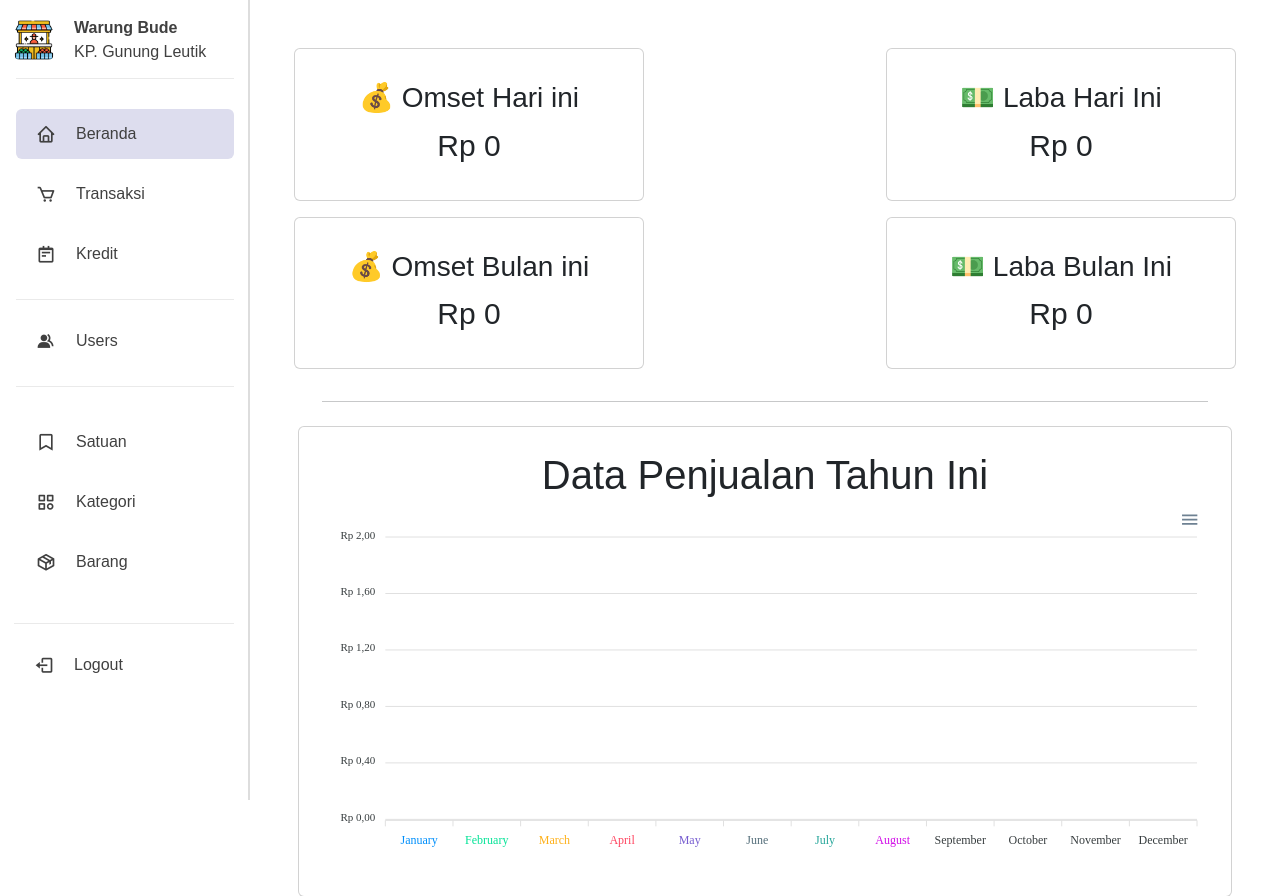
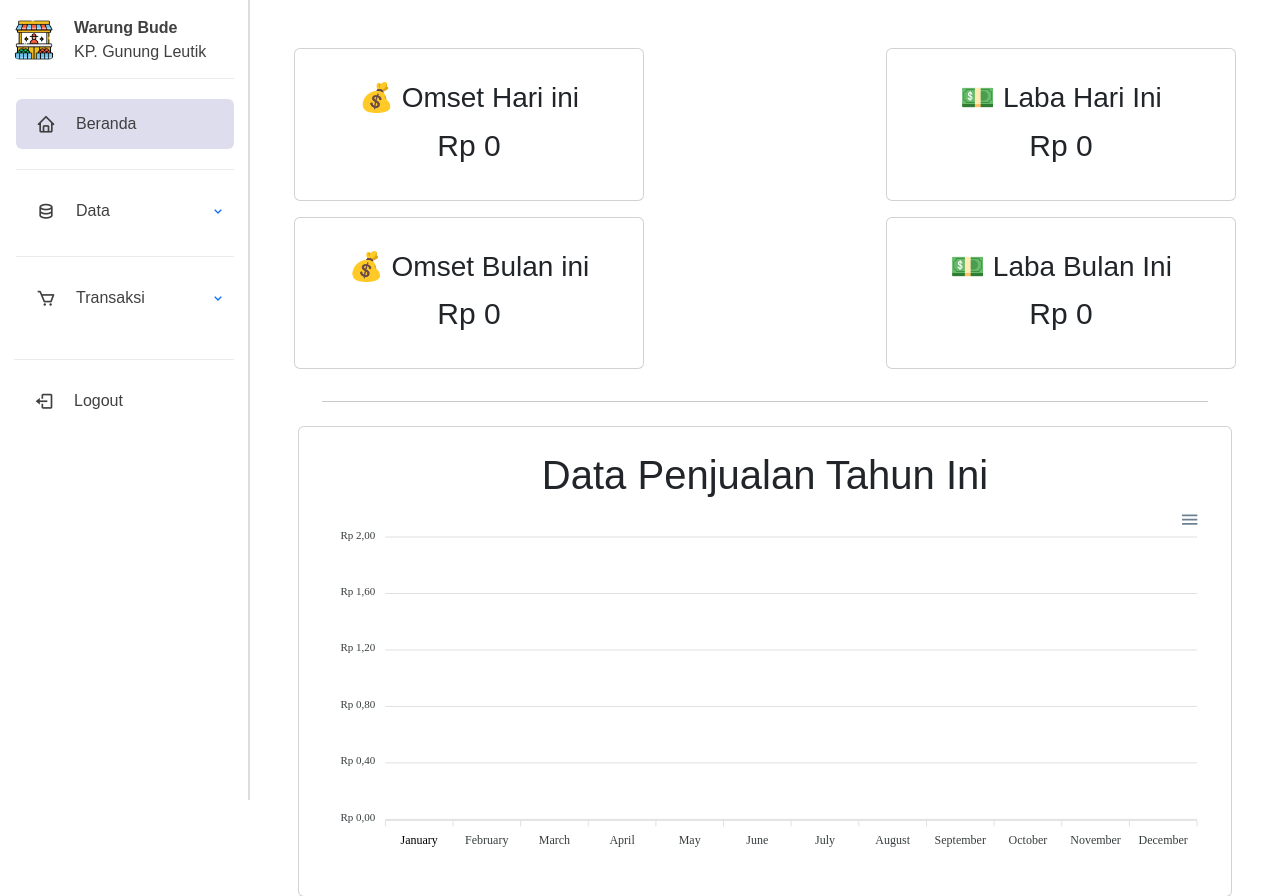
Before and after one commit to CallMeYudhistira/WarungBudeApp, a Laravel app: page /home in a window 1280 px wide. Shown: the top 896 px of the page. Run offline with Laravel 10, Linux system fonts and the light colour scheme; a user stored in the database is signed in; data comes from the database, SQL or seed files in the repository; data that the repository does not hold is empty; some libraries are stand-ins or nearby versions; some web fonts are replaced.

Commit message:
feat: add dropdown at sidebar button

```diff
--- a/WEB/public/css/style.css
+++ b/WEB/public/css/style.css
@@ -136,3 +136,24 @@ body {
 #logoutbtn:hover{
     cursor: pointer;
 }
+
+.submenu {
+    max-height: 0;
+    overflow: hidden;
+    transition: max-height 0.4s ease-in-out;
+    margin-left: -10px;
+}
+
+.submenu.show {
+    max-height: 500px;
+}
+
+.dropdown-btn .arrow {
+    margin-left: auto;
+    margin-right: 8px;
+    transition: transform 0.4s ease-in-out;
+}
+
+.dropdown-btn.active .arrow {
+    transform: rotate(180deg);
+}
--- a/WEB/resources/views/home.blade.php
+++ b/WEB/resources/views/home.blade.php
@@ -46,9 +46,7 @@
             height: 350,
             type: 'bar',
         },
-        colors: ['#008FFB', '#00E396', '#FEB019', '#FF4560',
-            '#775DD0', '#546E7A', '#26A69A', '#D10CE8'
-        ],
+        colors: ['#2244FF', '#FF4422', '#22FF44', '#ABCDEF', '#FEDCBA', '#CBDFAB', 'FFFF00', '00FFFF', 'FF00FF'],
         plotOptions: {
             bar: {
                 columnWidth: '45%',
@@ -65,9 +63,7 @@
             categories: @json($dataBulan),
             labels: {
                 style: {
-                    colors: ['#008FFB', '#00E396', '#FEB019', '#FF4560',
-                        '#775DD0', '#546E7A', '#26A69A', '#D10CE8'
-                    ],
+                    colors: ['#000000'],
                     fontSize: '12px',
                     fontFamily: 'Nata Sans'
                 }
--- a/WEB/resources/views/layouts/navbar.blade.php
+++ b/WEB/resources/views/layouts/navbar.blade.php
@@ -15,67 +15,88 @@
     <div class="menu-bar">
         <div class="menu">
             <ul class="menu-links">
-                @if (Auth::user()->role == 'kasir' || Auth::user()->role == 'admin')
-                    <hr class="divider" style="margin-bottom: 30px;">
+                <hr class="divider" style="margin-bottom: 20px; margin-top: 20px;">
                 <li class="nav-link {{ request()->is('home') ? 'active' : '' }}">
                     <a href="/home">
                         <i class='bx bx-home icon'></i>
                         <span class="text nav-text">Beranda</span>
                     </a>
                 </li>
-                    <li class="nav-link {{ request()->is('transaksi') ? 'active' : '' }}">
-                        <a href="/transaksi">
-                            <i class='bx bx-cart icon'></i>
-                            <span class="text nav-text">Transaksi</span>
+
+                @php
+                    $isDataActive =
+                        request()->is('users*') ||
+                        request()->is('kategori*') ||
+                        request()->is('satuan*') ||
+                        request()->is('barang*');
+                @endphp
+
+                @if (Auth::user()->role == 'gudang' || Auth::user()->role == 'admin')
+                    <hr class="divider">
+                    <li class="nav-link dropdown-btn {{ $isDataActive ? 'active' : '' }}">
+                        <a href="javascript:void(0);">
+                            <i class='bx bx-data icon'></i>
+                            <span class="text nav-text">Data</span>
+                            <i class='bx bx-chevron-down arrow'></i>
                         </a>
                     </li>
-                    <li class="nav-link {{ request()->is('kredit') ? 'active' : '' }}">
-                        <a href="/kredit">
-                            <i class='bx bx-notepad icon'></i>
-                            <span class="text nav-text">Kredit</span>
-                        </a>
-                    </li>
-                @endif
-
+                    <ul class="submenu {{ $isDataActive ? 'show' : '' }}">
                         @if (Auth::user()->role == 'admin')
-                    <hr class="divider">
-                    <li class="nav-link {{ request()->is('users') ? 'active' : '' }}">
+                            <li class="nav-link {{ request()->is('users*') ? 'active' : '' }}">
                                 <a href="/users">
                                     <i class='bx bxs-group icon'></i>
                                     <span class="text nav-text">Users</span>
                                 </a>
                             </li>
                         @endif
-
-                @if (Auth::user()->role == 'gudang' || Auth::user()->role == 'admin')
-                    @if (Auth::user()->role == 'gudang')
-                        <hr class="divider" style="margin-bottom: 30px;">
-                        <li class="nav-link {{ request()->is('home') ? 'active' : '' }}">
-                            <a href="/home">
-                                <i class='bx bx-home icon'></i>
-                                <span class="text nav-text">Beranda</span>
+                        <li class="nav-link {{ request()->is('kategori*') ? 'active' : '' }}">
+                            <a href="/kategori">
+                                <i class='bx bx-category icon'></i>
+                                <span class="text nav-text">Kategori</span>
                             </a>
                         </li>
-                    @endif
-                    <hr class="divider" style="margin-bottom: 30px;">
-                    <li class="nav-link {{ request()->is('satuan') ? 'active' : '' }}">
+                        <li class="nav-link {{ request()->is('satuan*') ? 'active' : '' }}">
                             <a href="/satuan">
                                 <i class='bx bx-bookmark icon'></i>
                                 <span class="text nav-text">Satuan</span>
                             </a>
                         </li>
-                    <li class="nav-link {{ request()->is('kategori') ? 'active' : '' }}">
-                        <a href="/kategori">
-                            <i class='bx bx-category icon'></i>
-                            <span class="text nav-text">Kategori</span>
-                        </a>
-                    </li>
-                    <li class="nav-link {{ request()->is('barang') ? 'active' : '' }}">
+                        <li class="nav-link {{ request()->is('barang*') ? 'active' : '' }}">
                             <a href="/barang">
                                 <i class='bx bx-package icon'></i>
                                 <span class="text nav-text">Barang</span>
                             </a>
                         </li>
+                    </ul>
+                @endif
+
+                @php
+                    $isTransaksiActive = request()->is('transaksi*') || request()->is('kredit*');
+                @endphp
+
+                @if (Auth::user()->role == 'kasir' || Auth::user()->role == 'admin')
+                    <hr class="divider">
+                    <li class="nav-link dropdown-btn {{ $isTransaksiActive ? 'active' : '' }}">
+                        <a href="javascript:void(0);">
+                            <i class='bx bx-cart icon'></i>
+                            <span class="text nav-text">Transaksi</span>
+                            <i class='bx bx-chevron-down arrow'></i>
+                        </a>
+                    </li>
+                    <ul class="submenu {{ $isTransaksiActive ? 'show' : '' }}">
+                        <li class="nav-link {{ request()->is('transaksi*') ? 'active' : '' }}">
+                            <a href="/transaksi">
+                                <i class='bx bx-cart icon'></i>
+                                <span class="text nav-text">Transaksi</span>
+                            </a>
+                        </li>
+                        <li class="nav-link {{ request()->is('kredit*') ? 'active' : '' }}">
+                            <a href="/kredit">
+                                <i class='bx bx-notepad icon'></i>
+                                <span class="text nav-text">Kredit</span>
+                            </a>
+                        </li>
+                    </ul>
                 @endif
             </ul>
         </div>
@@ -97,9 +118,17 @@
 
 <script>
     const logout = document.getElementById('logoutbtn');
-
     logout.addEventListener("click", function() {
         var myModal = new bootstrap.Modal(document.getElementById('logout'));
         myModal.show();
     });
+
+    const dropdownBtns = document.querySelectorAll('.dropdown-btn');
+    dropdownBtns.forEach(btn => {
+        btn.addEventListener('click', () => {
+            btn.classList.toggle('active');
+            const submenu = btn.nextElementSibling;
+            submenu.classList.toggle('show');
+        });
+    });
 </script>
```
Lines whose indentation alone changed are shown as unchanged.
